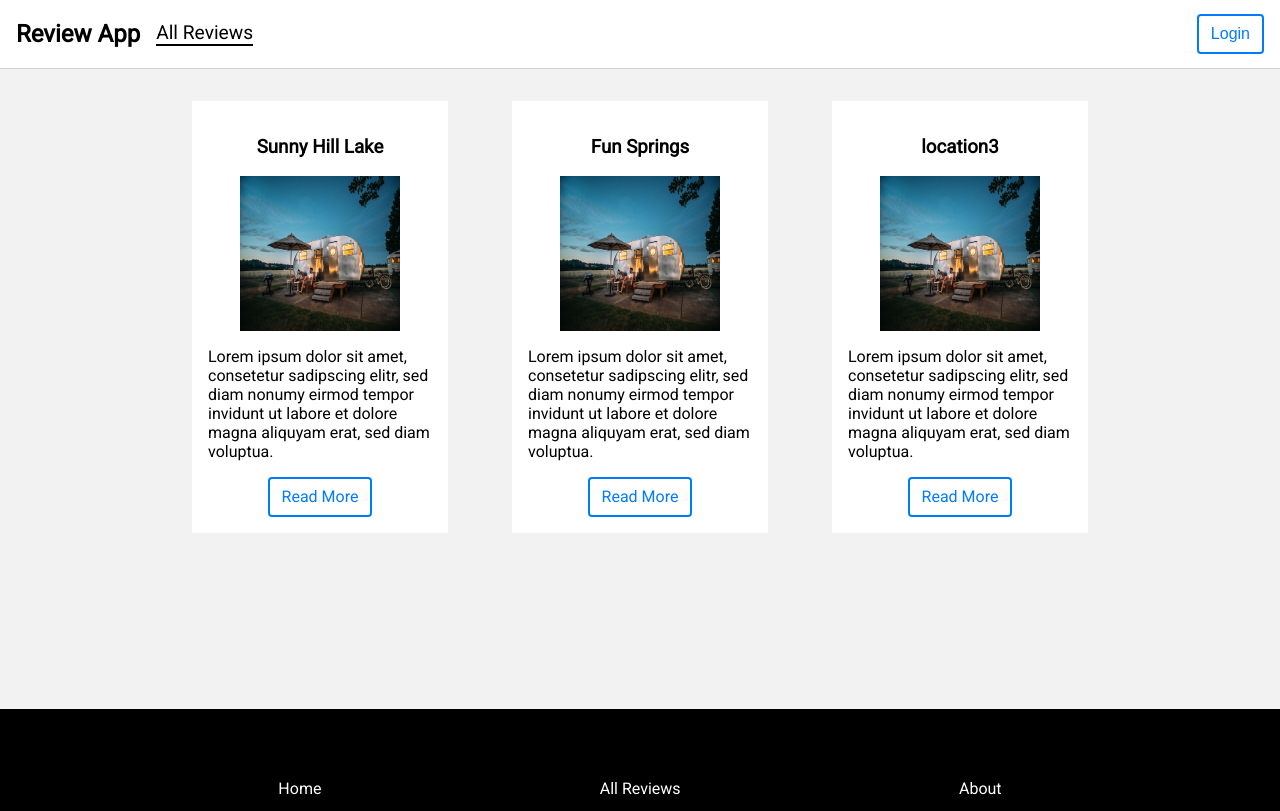
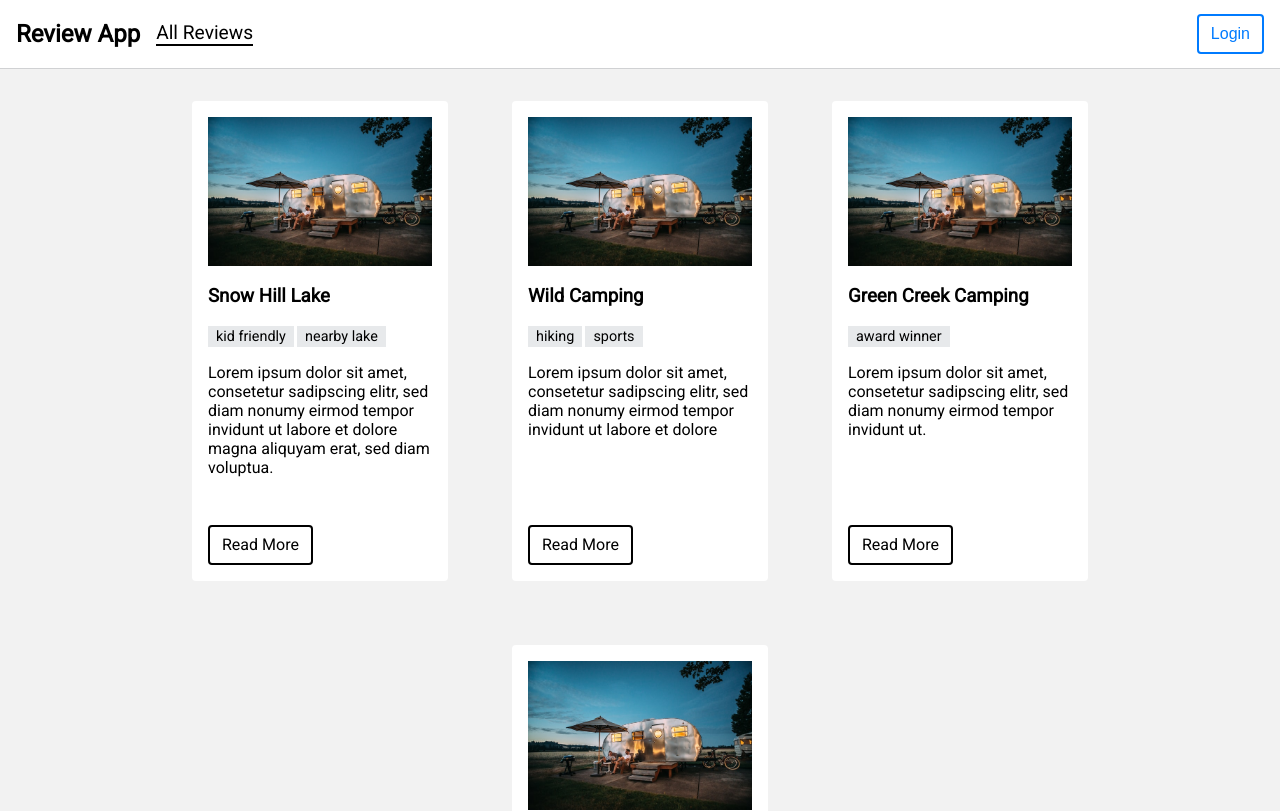
Before and after one commit to bpetermann/review-app, a React (Create React App) app: page /overview in a window 1280 px wide. Shown: the top 811 px of the page. Built offline with nearby package versions, Linux system fonts and the light colour scheme.

Commit message:
cleaned up some components and styles

```diff
--- a/package.json
+++ b/package.json
@@ -11,6 +11,7 @@
     "react-dom": "^18.0.0",
     "react-router-dom": "^5.3.0",
     "react-scripts": "5.0.0",
+    "uniqid": "^5.4.0",
     "web-vitals": "^2.1.4"
   },
   "scripts": {
--- a/src/App.js
+++ b/src/App.js
@@ -4,7 +4,7 @@ import Home from './components/pages/Home';
 import Header from './components/Header/Header';
 import Footer from './components/Footer/Footer';
 import Locations from './components/pages/Locations';
-import ItemDetail from './components/Locations/ItemDetail';
+import LocationDetail from './components/Locations/LocationDetail';
 
 import { auth, provider } from './firebase/firebase-config';
 import { signInWithPopup, signOut } from 'firebase/auth';
@@ -44,7 +44,7 @@ function App() {
           <Locations locations={DUMMY_LOCATIONS} />
         </Route>
         <Route path='/titles/:itemId'>
-          <ItemDetail isLoggedIn={isLoggedIn}/>
+          <LocationDetail isLoggedIn={isLoggedIn}/>
         </Route>
       </Switch>
       <Footer />
--- a/src/components/Comments/AddComment.js
+++ b/src/components/Comments/AddComment.js
@@ -2,6 +2,7 @@ import React, { useState } from 'react';
 import classes from './AddComment.module.css';
 import { addDoc, collection } from 'firebase/firestore';
 import { db, auth } from '../../firebase/firebase-config';
+import uniqid from 'uniqid';
 
 const AddComment = (props) => {
   const [enteredComment, setEnteredComment] = useState('');
@@ -10,22 +11,19 @@ const AddComment = (props) => {
     setEnteredComment(event.target.value);
   };
 
-  const commentCollectionRef = collection(db, `${props.id}Comments`);
+  const commentCollectionRef = collection(db, `${props.id} Comments`);
 
   const onSubmitComment = async (e) => {
     e.preventDefault();
     await addDoc(commentCollectionRef, {
       comment: enteredComment,
-      id: props.id,
+      id: uniqid(),
       author: { name: auth.currentUser.displayName, id: auth.currentUser.uid },
       date: new Date(),
     });
     setEnteredComment('');
     props.newComment();
   };
-
-
-
 
   return (
     <React.Fragment>
--- a/src/components/Locations/ItemDetail.js
+++ b/src/components/Locations/LocationDetail.js
@@ -1,6 +1,6 @@
 import { useParams } from 'react-router-dom';
 import { useEffect, useState } from 'react';
-import classes from './ItemDetail.module.css';
+import classes from './LocationDetail.module.css';
 
 import CommentOutput from '../Comments/CommentOutput';
 import AddComment from '../Comments/AddComment';
@@ -10,7 +10,7 @@ import { getDocs, collection } from 'firebase/firestore';
 import { db } from '../../firebase/firebase-config';
 
 const ItemDetail = (props) => {
-  const [commentLists, setCommentList] = useState([]);
+  const [commentList, setcommentList] = useState([]);
   const [newComment, setNewComment] = useState(false);
   const params = useParams();
   const { itemId } = params;
@@ -24,18 +24,18 @@ const ItemDetail = (props) => {
     setNewComment(true);
   };
 
-  const commentCollectionRef = collection(db, `${itemId}Comments`);
+  const commentCollectionRef = collection(db, `${itemId} Comments`);
   useEffect(() => {
     const getPosts = async () => {
       const data = await getDocs(commentCollectionRef);
-      setCommentList(data.docs.map((doc) => ({ ...doc.data(), id: doc.id })));
+      setcommentList(data.docs.map((doc) => ({ ...doc.data(), id: doc.id })));
     };
     getPosts();
     setNewComment(false);
     // eslint-disable-next-line react-hooks/exhaustive-deps
   }, [newComment]);
 
-  const sortedComments = commentLists.sort(function (a, b) {
+  const sortedComments = commentList.sort((a, b) => {
     return new Date(b.date.seconds) - new Date(a.date.seconds);
   });
 
@@ -47,6 +47,7 @@ const ItemDetail = (props) => {
         alt={name}
         className={classes.image}
       />
+
       <p className={classes.description}>{description}</p>
       {props.isLoggedIn ? (
         <AddComment id={itemId} newComment={newCommentHandler} />
--- a/src/components/Locations/LocationItem.module.css
+++ /dev/null
@@ -1,37 +0,0 @@
-.container {
-  padding: 1rem;
-  margin: 2rem;
-  width: 14rem;
-  height: 25rem;
-  display: flex;
-  flex-direction: column;
-  align-items: center;
-  justify-content: center;
-  background-color: #fff;
-}
-
-.image {
-  width: 10rem;
-  height: 12rem;
-}
-
-.readMoreBtn {
-  background-color: transparent;
-  font-weight: 400;
-  text-align: center;
-  white-space: nowrap;
-  vertical-align: middle;
-  padding: 0.375rem 0.75rem;
-  font-size: 1rem;
-  line-height: 1.5;
-  border-radius: 0.25rem;
-  border: 2px solid #007bff;
-  color: #007bff;
-  cursor: pointer;
-  text-decoration: none;
-}
-
-.readMoreBtn:hover{
-  color: #fff;
-  background-color:#007bff;
-}
--- a/src/components/Locations/LocationItem.js
+++ b/src/components/Locations/LocationOverview.js
@@ -1,19 +1,28 @@
 import React from 'react';
 import { Link } from 'react-router-dom';
-import classes from './LocationItem.module.css';
+import classes from './LocationOverview.module.css';
 
-const LocationItem = (props) => {
+const LocationOverview = (props) => {
   return (
     <React.Fragment>
       {props.locations.map((item) => {
         return (
           <div className={classes.container} key={item.id}>
-            <h3>{item.id}</h3>
             <img
               src={require('../../images/' + item.name + '.png')}
               alt={item.name}
               className={classes.image}
             />
+            <h3>{item.id}</h3>
+            <div className={classes.tagContainer}>
+              {item.tags.map((item) => {
+                return (
+                  <span className={classes.tags} key={item}>
+                    {item}
+                  </span>
+                );
+              })}
+            </div>
             <p>{item.description}</p>
             <Link to={`/titles/${item.id}`} className={classes.readMoreBtn}>
               Read More
@@ -25,4 +34,4 @@ const LocationItem = (props) => {
   );
 };
 
-export default LocationItem;
+export default LocationOverview;
--- /dev/null
+++ b/src/components/Locations/LocationOverview.module.css
@@ -0,0 +1,59 @@
+.container {
+  padding: 1rem;
+  margin: 2rem;
+  width: 14rem;
+  height: 28rem;
+  display: flex;
+  border-radius: 0.25rem;
+  flex-direction: column;
+  align-items: center;
+  justify-content: flex-start;
+  background-color: #fff;
+}
+
+.container h3 {
+  align-self: flex-start;
+}
+
+.image {
+  width: 100%;
+}
+
+.readMoreBtn {
+  align-self: flex-start;
+  margin-top: auto;
+  background-color: transparent;
+  text-align: center;
+  white-space: nowrap;
+  vertical-align: middle;
+  padding: 0.375rem 0.75rem;
+  font-size: 1rem;
+  line-height: 1.5;
+  border-radius: 0.25rem;
+  border: 2px solid #000;
+  color: #000;
+  cursor: pointer;
+  text-decoration: none;
+}
+
+.readMoreBtn:hover {
+  color: #fff;
+  background-color: #000;
+}
+
+.tagContainer {
+  display: flex;
+  flex-direction: row;
+  align-self: flex-start;
+  gap: 0.2rem;
+}
+
+.tags {
+  line-height: 1.5;
+  font-weight: 500;
+  font-size: 0.9rem;
+  padding: 0 0.5rem;
+  background-color: #e7e9eb;
+  margin-bottom: 0;
+  text-align: center;
+}
--- a/src/components/pages/Locations.js
+++ b/src/components/pages/Locations.js
@@ -1,13 +1,13 @@
 import React from 'react';
 
 import classes from './Locations.module.css';
-import LocationItem from '../Locations/LocationItem';
+import LocationOverview from '../Locations/LocationOverview';
 
 const Locations = (props) => {
   return (
     <React.Fragment>
       <div className={classes.container}>
-        <LocationItem locations={props.locations}/>
+        <LocationOverview locations={props.locations}/>
       </div>
     </React.Fragment>
   );
--- a/src/components/pages/Locations.module.css
+++ b/src/components/pages/Locations.module.css
@@ -6,7 +6,6 @@
   flex-direction: column;
   align-items: flex-start;
   justify-content: space-evenly;
-
 }
 
 @media (min-width: 40rem) {
--- a/src/database/locations.js
+++ b/src/database/locations.js
@@ -1,19 +1,29 @@
 const DUMMY_LOCATIONS = [
   {
     name: 'Location',
-    id: 'Sunny Hill Lake',
+    id: 'Snow Hill Lake',
+    tags: ['kid friendly', 'nearby lake'],
     description:
       'Lorem ipsum dolor sit amet, consetetur sadipscing elitr, sed diam nonumy eirmod tempor invidunt ut labore et dolore magna aliquyam erat, sed diam voluptua. ',
   },
   {
     name: 'Location',
-    id: 'Fun Springs',
+    id: 'Wild Camping',
+    tags: ['hiking', 'sports'],
     description:
-      'Lorem ipsum dolor sit amet, consetetur sadipscing elitr, sed diam nonumy eirmod tempor invidunt ut labore et dolore magna aliquyam erat, sed diam voluptua. ',
+      'Lorem ipsum dolor sit amet, consetetur sadipscing elitr, sed diam nonumy eirmod tempor invidunt ut labore et dolore',
   },
   {
     name: 'Location',
-    id: 'location3',
+    id: 'Green Creek Camping',
+    tags: ['award winner'],
+    description:
+      'Lorem ipsum dolor sit amet, consetetur sadipscing elitr, sed diam nonumy eirmod tempor invidunt ut.',
+  },
+  {
+    name: 'Location',
+    id: 'Danube Camping',
+    tags: ['kid friendly'],
     description:
       'Lorem ipsum dolor sit amet, consetetur sadipscing elitr, sed diam nonumy eirmod tempor invidunt ut labore et dolore magna aliquyam erat, sed diam voluptua. ',
   },
```
Also changed, not shown: src/components/Locations/LocationDetail.module.css (renamed from src/components/Locations/ItemDetail.module.css), 2 other files (tests, documents, lock files or other folders).
